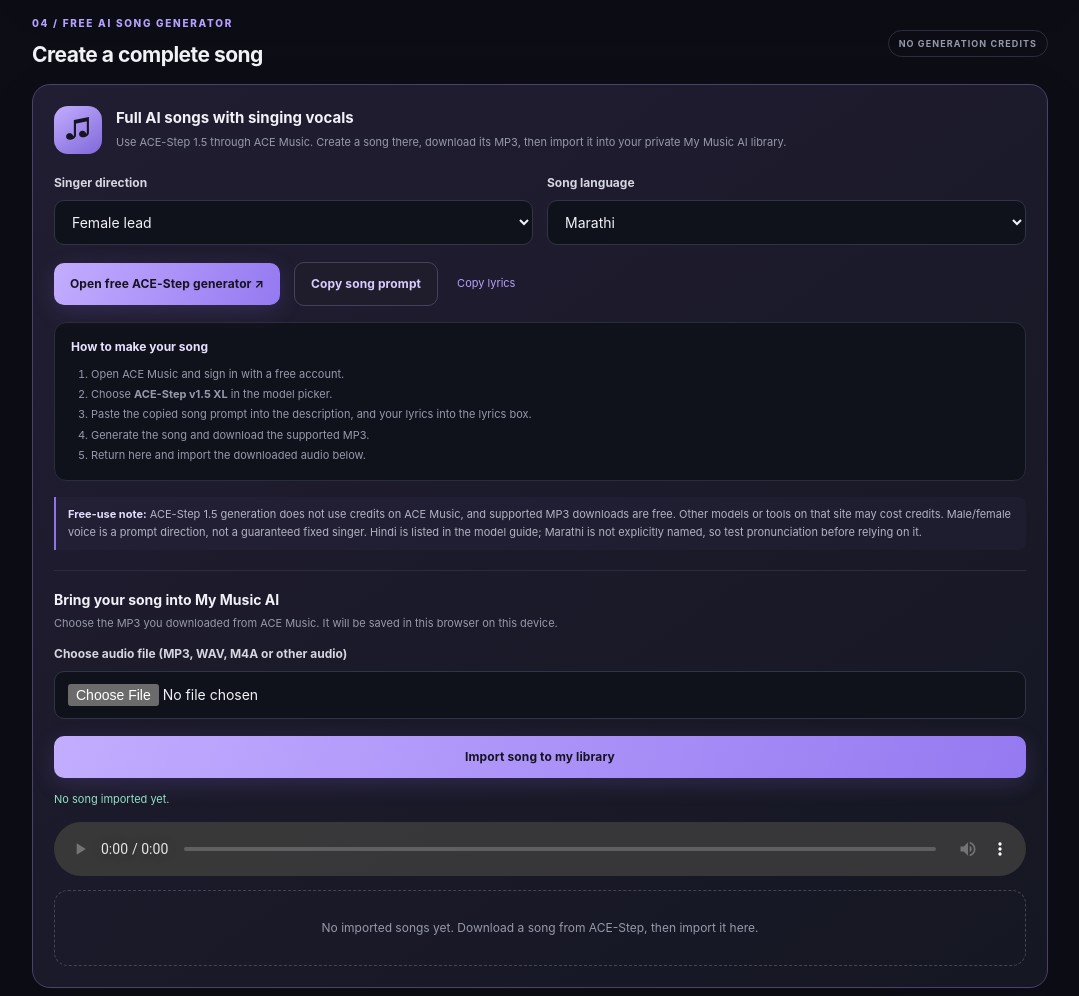
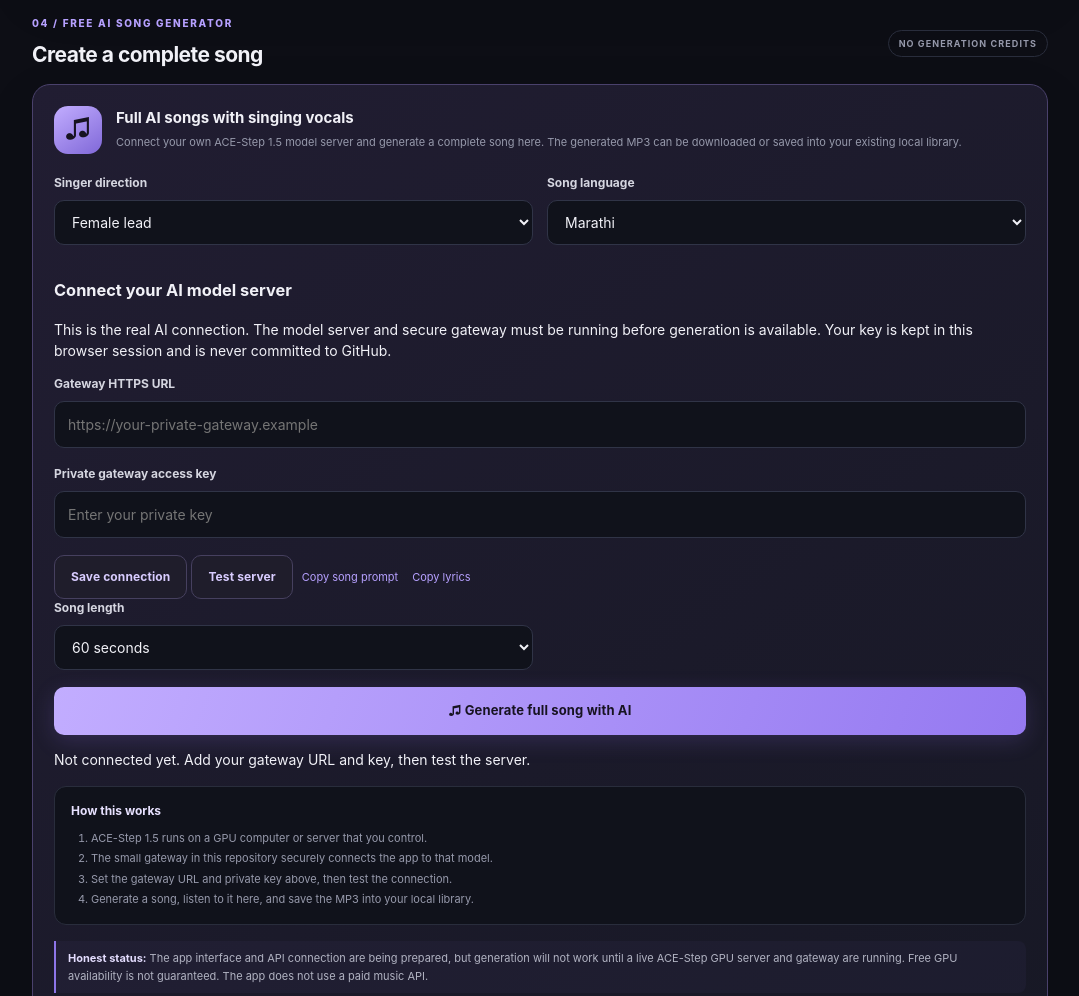
Before and after one commit to Ratanpawar77/my-music-ai, a plain HTML site: page index.html in a window 1280 px wide. Shown: the part 2180-3176 px from the top of the page, without its empty margins (100-1179 px from the left). Drawn offline with Linux system fonts and the light colour scheme.

Commit message:
Add in-app AI generation connection controls

```diff
--- a/index.html
+++ b/index.html
@@ -134,7 +134,7 @@
             <div class="ai-symbol">♫</div>
             <div>
               <h3>Full AI songs with singing vocals</h3>
-              <p>Use ACE-Step 1.5 through ACE Music. Create a song there, download its MP3, then import it into your private My Music AI library.</p>
+              <p>Connect your own ACE-Step 1.5 model server and generate a complete song here. The generated MP3 can be downloaded or saved into your existing local library.</p>
             </div>
           </div>
           <div class="form-grid">
@@ -156,22 +156,50 @@
               </select>
             </div>
           </div>
-          <div class="connection-actions">
-            <a class="primary-button free-ai-link" href="https://acemusic.ai/ace-step/" target="_blank" rel="noopener noreferrer">Open free ACE-Step generator ↗</a>
-            <button class="secondary-button" id="copySongPrompt" type="button">Copy song prompt</button>
-            <button class="text-button" id="copyFreeLyrics" type="button">Copy lyrics</button>
+          <div class="gateway-settings">
+            <h3>Connect your AI model server</h3>
+            <p>This is the real AI connection. The model server and secure gateway must be running before generation is available. Your key is kept in this browser session and is never committed to GitHub.</p>
+            <div class="field">
+              <label for="aiServerUrl">Gateway HTTPS URL</label>
+              <input id="aiServerUrl" type="url" placeholder="https://your-private-gateway.example">
+            </div>
+            <div class="field">
+              <label for="aiGatewayKey">Private gateway access key</label>
+              <input id="aiGatewayKey" type="password" autocomplete="off" placeholder="Enter your private key">
+            </div>
+            <div class="gateway-actions">
+              <button class="secondary-button" id="saveAiSettings" type="button">Save connection</button>
+              <button class="secondary-button" id="testAiConnection" type="button">Test server</button>
+              <button class="text-button" id="copySongPrompt" type="button">Copy song prompt</button>
+              <button class="text-button" id="copyFreeLyrics" type="button">Copy lyrics</button>
+            </div>
+          </div>
+          <div class="form-grid">
+            <div class="field">
+              <label for="aiDuration">Song length</label>
+              <select id="aiDuration"><option value="30">30 seconds (quick test)</option><option value="60" selected>60 seconds</option><option value="90">90 seconds</option><option value="120">120 seconds</option><option value="180">180 seconds</option></select>
+            </div>
+          </div>
+          <button class="primary-button ai-generate-button" id="generateAiSong" type="button">♫ Generate full song with AI</button>
+          <p id="aiGenerationStatus" class="ai-generation-status" role="status" aria-live="polite">Not connected yet. Add your gateway URL and key, then test the server.</p>
+          <div id="aiGeneratedResult" class="ai-generated-result" hidden>
+            <h3>Your AI-generated song</h3>
+            <audio id="aiGeneratedPlayer" controls preload="metadata"></audio>
+            <div class="ai-generated-actions">
+              <button class="secondary-button" id="downloadGeneratedSong" type="button">Download MP3</button>
+              <button class="primary-button" id="saveGeneratedSong" type="button">Save to my library</button>
+            </div>
           </div>
           <div class="free-ai-steps">
-            <p><b>How to make your song</b></p>
+            <p><b>How this works</b></p>
             <ol>
-              <li>Open ACE Music and sign in with a free account.</li>
-              <li>Choose <b>ACE-Step v1.5 XL</b> in the model picker.</li>
-              <li>Paste the copied song prompt into the description, and your lyrics into the lyrics box.</li>
-              <li>Generate the song and download the supported MP3.</li>
-              <li>Return here and import the downloaded audio below.</li>
+              <li>ACE-Step 1.5 runs on a GPU computer or server that you control.</li>
+              <li>The small gateway in this repository securely connects the app to that model.</li>
+              <li>Set the gateway URL and private key above, then test the connection.</li>
+              <li>Generate a song, listen to it here, and save the MP3 into your local library.</li>
             </ol>
           </div>
-          <p class="notice ai-notice"><b>Free-use note:</b> ACE-Step 1.5 generation does not use credits on ACE Music, and supported MP3 downloads are free. Other models or tools on that site may cost credits. Male/female voice is a prompt direction, not a guaranteed fixed singer. Hindi is listed in the model guide; Marathi is not explicitly named, so test pronunciation before relying on it.</p>
+          <p class="notice ai-notice"><b>Honest status:</b> The app interface and API connection are being prepared, but generation will not work until a live ACE-Step GPU server and gateway are running. Free GPU availability is not guaranteed. The app does not use a paid music API.</p>
           <div class="import-panel">
             <h3>Bring your song into My Music AI</h3>
             <p>Choose the MP3 you downloaded from ACE Music. It will be saved in this browser on this device.</p>
@@ -213,5 +241,6 @@
   </div>
   <audio id="audioPlayer" preload="none"></audio>
   <script src="./app.js" defer></script>
+  <script src="./ai-generator.js" defer></script>
 </body>
 </html>
```
